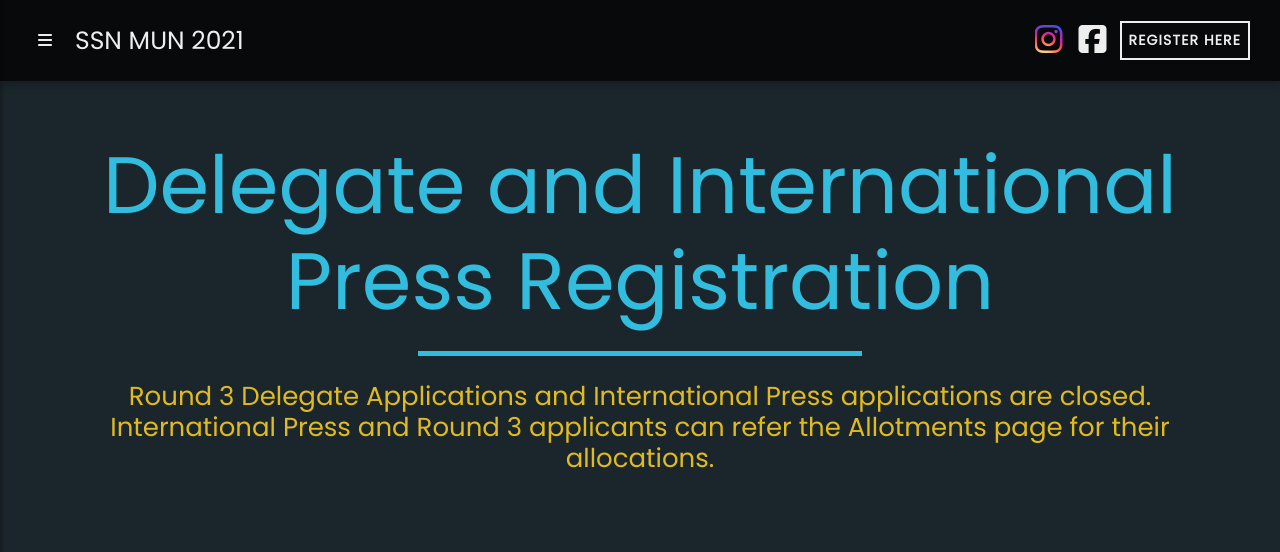
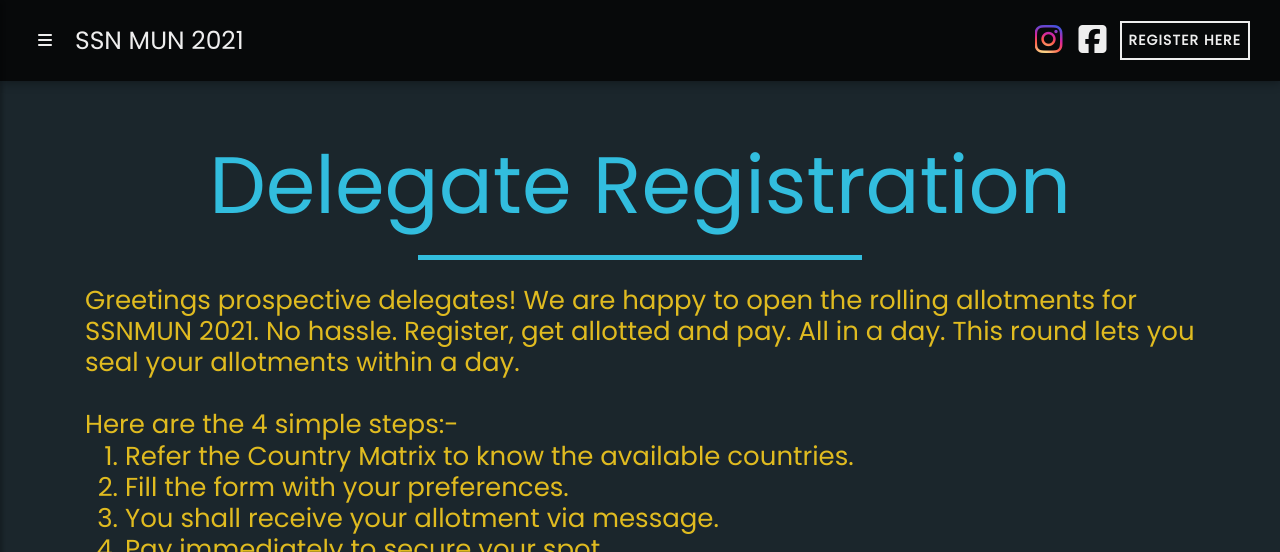
Before and after one commit to MaheshBharadwaj/SSN-MUN-Website, a Flask app: page /registrations in a window 1280 px wide. Shown: the top 552 px of the page. Run offline with Flask 2, Linux system fonts and the light colour scheme; some libraries are stand-ins or nearby versions; some web fonts are replaced.

Commit message:
[ADD] some last round delegate reg

```diff
--- a/app.py
+++ b/app.py
@@ -205,7 +205,7 @@ def registrations(type=None):
         return render_template(
             "registration_form.html",
             page_title="Delegate Registration",
-            doc_link="https://docs.google.com/forms/d/e/1FAIpQLScBAizh-hb2glIMGplE7lCoAldgSoHZkVol9sc2o7JS_i7rCw/viewform?embedded=true", authors=authors_shuffle()
+            doc_link="https://docs.google.com/forms/d/e/1FAIpQLScoxoetemZQHqdBEtq_b6eIZhJdiS3cCsWhgevDgQC59TowhQ/viewform?embedded=true", authors=authors_shuffle()
         )
     elif type == "ip":
         return render_template(
--- a/templates/registrations.html
+++ b/templates/registrations.html
@@ -3,8 +3,16 @@
 
 <div class="reg-container container-fluid">
     <div class="reg-heading container">
-        <h1>Delegate and International Press Registration</h1>
-        <h2>Round 3 Delegate Applications and International Press applications are closed. International Press and Round 3 applicants can refer the Allotments page for their allocations.</h2>
+        <h1>Delegate Registration</h1>
+        <h2 style="text-align: left;">
+            Greetings prospective delegates! We are happy to open the rolling allotments for SSNMUN 2021. No hassle. Register, get allotted and pay. All in a day. This round lets you seal your allotments within a day.<br><br> Here are the 4 simple steps:-
+            <ol>
+                <li>Refer the Country Matrix to know the available countries.</li>
+                <li>Fill the form with your preferences.</li>
+                <li>You shall receive your allotment via message.</li>
+                <li>Pay immediately to secure your spot.</li>
+            </ol>
+        </h2>
         <!-- <div style="margin-top: 1rem;" class="alert alert-warning alert-dismissible fade show" role="alert">
                 <strong>Pay Now!</strong> Click <a href="/payments" style="text-decoration: underline;">Here</a> to pay now
                 <button type="button" class="close" data-dismiss="alert" aria-label="Close">
@@ -15,10 +23,10 @@
 
     <div class="reg-row row d-flex flex-row justify-content-around no-gutters">
         <div class="reg-card col-lg-6">
-            <!-- <a href="/registrations/delegate"> -->
-            <div class="apply-type" style="background-image: url({{ url_for('static', filename = 'images/apply/Delegate.png') }});">
-            </div>
-            <!-- </a> -->
+            <a href="/registrations/delegate">
+                <div class="apply-type" style="background-image: url({{ url_for('static', filename = 'images/apply/Delegate.png') }});">
+                </div>
+            </a>
         </div>
         <!-- <div class="reg-card col-lg-4">
             <a href="/registrations/eb">
```
Also changed, not shown: templates/matrix.html (+4 -12 lines), 1 other file.
